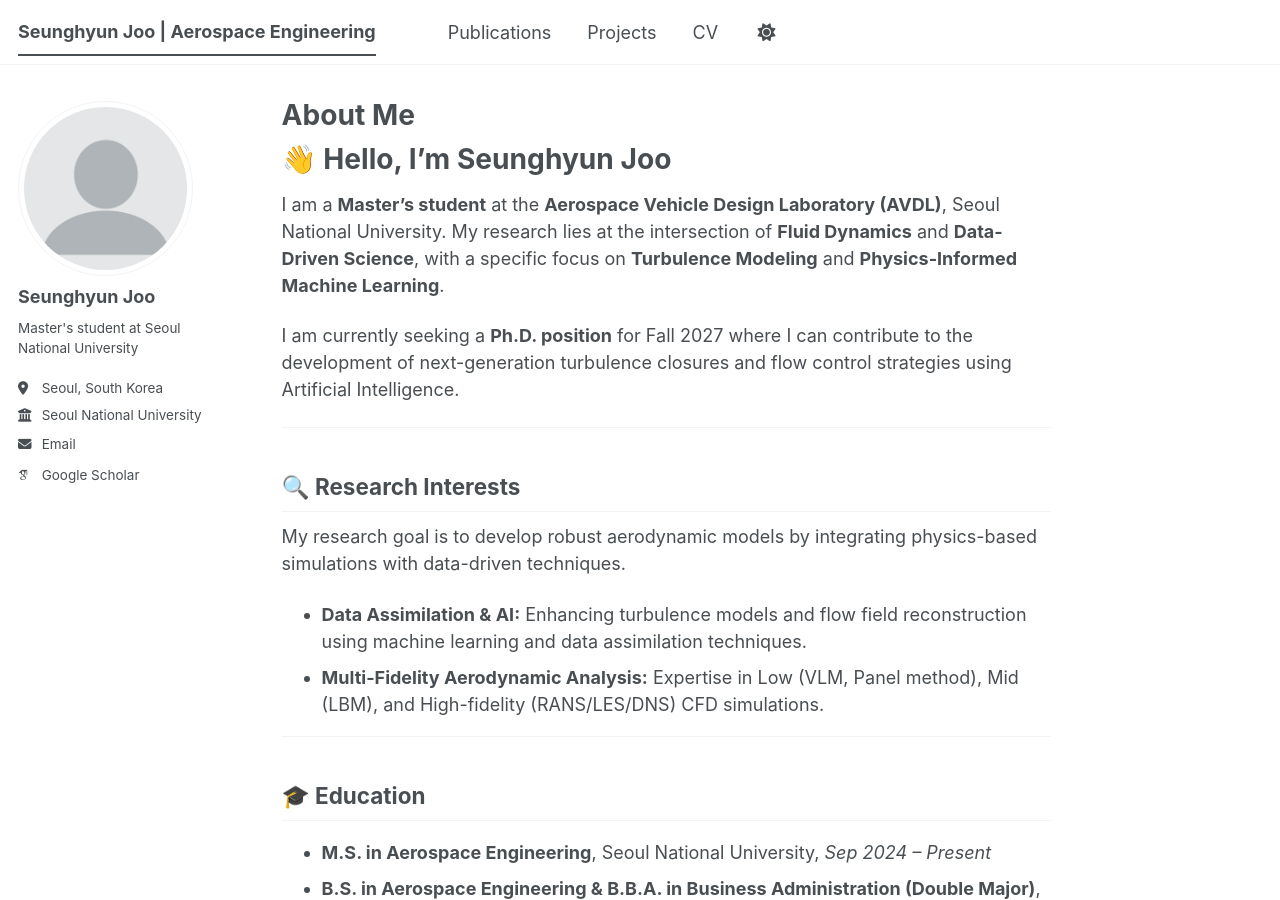
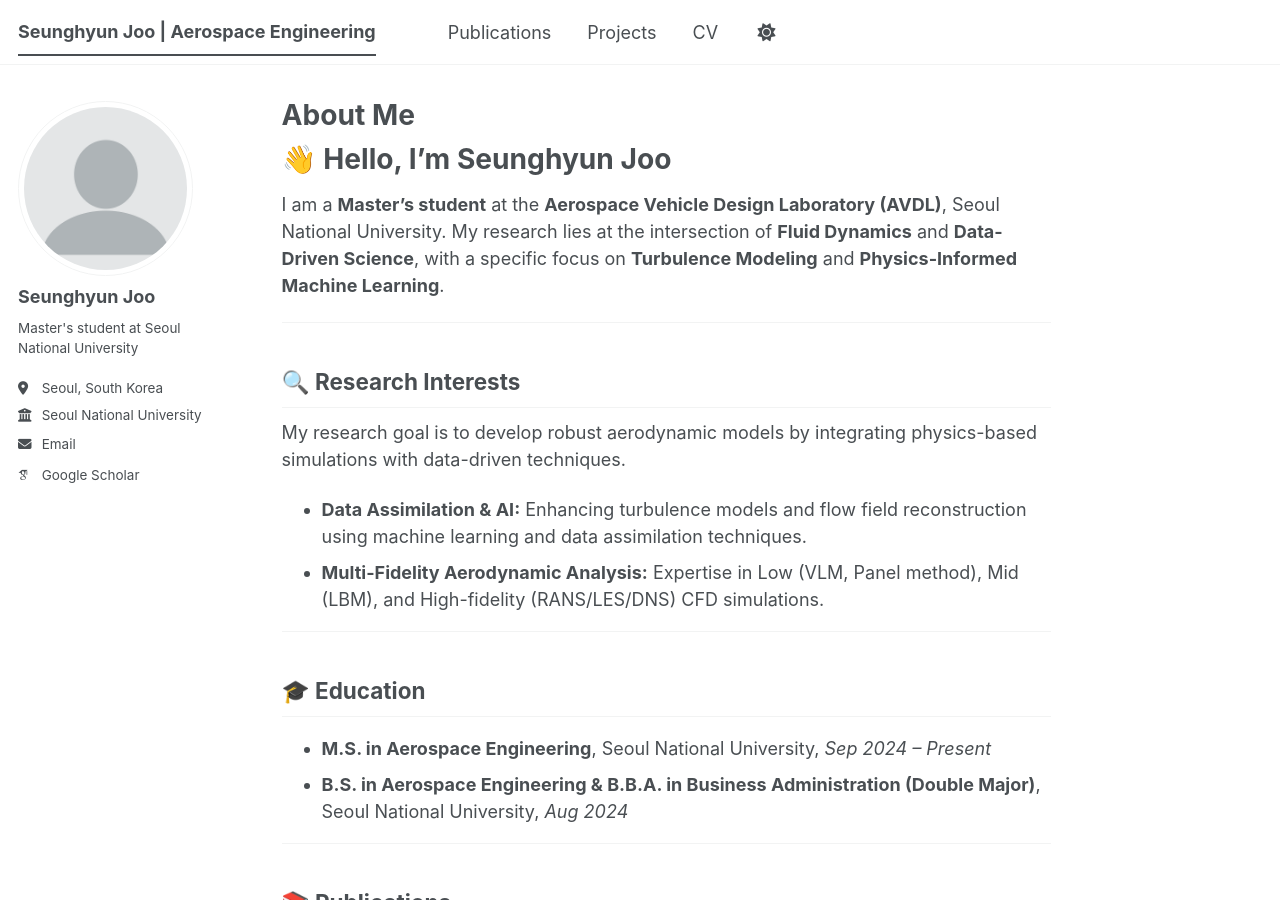
Before and after one commit to SEUNGHYUN-JOO/SEUNGHYUN-JOO.github.io, a Jekyll site: the page built from _pages/about.md, in a window 1280 px wide and 900 px high. Built offline with Jekyll 4.4.1, drawn with Linux system fonts in a browser that asks for light colours; some web fonts are replaced; a script bundle is joined from its source files by our own code; library files that are not in the unit come from our copies.

Commit message:
Update about.md

```diff
--- a/_pages/about.md
+++ b/_pages/about.md
@@ -10,8 +10,6 @@ redirect_from:
 # 👋 Hello, I'm Seunghyun Joo
 
 I am a **Master's student** at the **Aerospace Vehicle Design Laboratory (AVDL)**, Seoul National University. My research lies at the intersection of **Fluid Dynamics** and **Data-Driven Science**, with a specific focus on **Turbulence Modeling** and **Physics-Informed Machine Learning**.
-
-I am currently seeking a **Ph.D. position** for Fall 2027 where I can contribute to the development of next-generation turbulence closures and flow control strategies using Artificial Intelligence.
 
 ---
 
```
